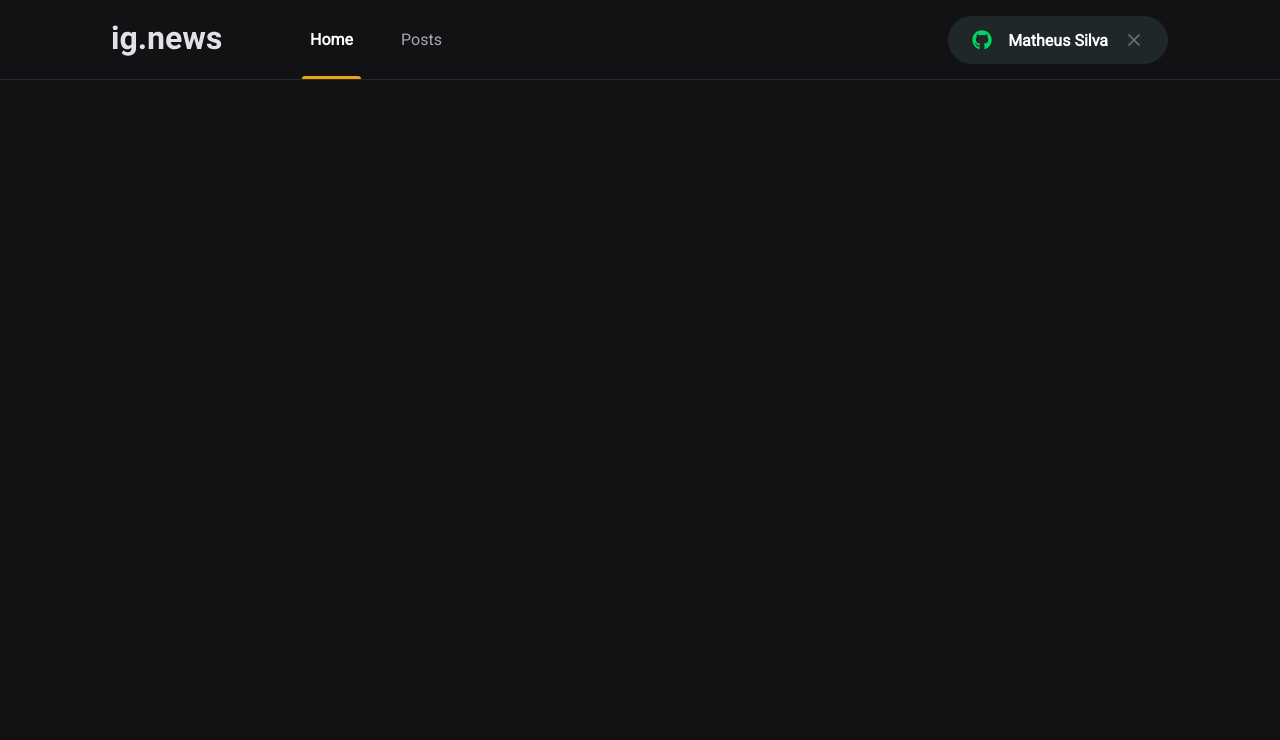
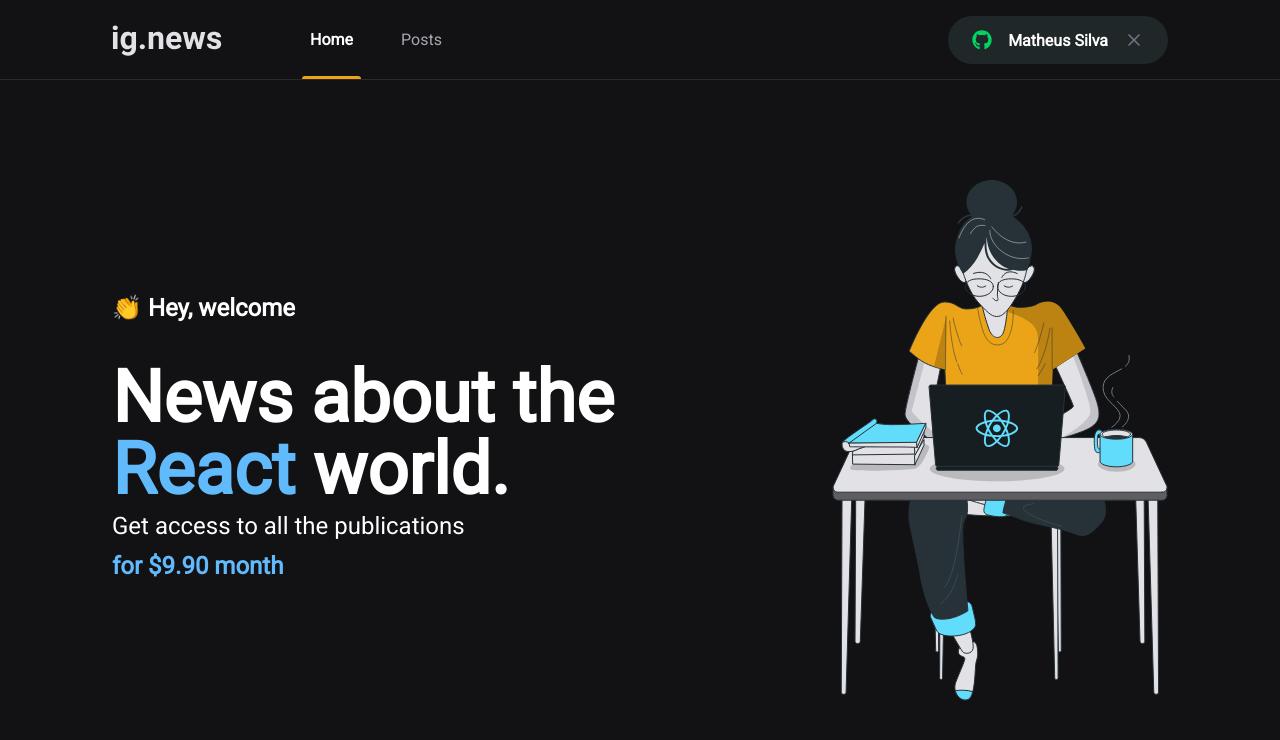
Before and after one commit to matheushdsbr/ignews, a Next.js app: page / in a window 1280 px wide. Shown: the top 740 px of the page. Built offline with nearby package versions, Linux system fonts and the light colour scheme.

Commit message:
feat: add home page

```diff
--- a/src/pages/index.tsx
+++ b/src/pages/index.tsx
@@ -1,11 +1,27 @@
 import Head from "next/head";
+import { ContentContainer, Hero } from "../styles/home";
 
 export default function Home() {
   return (
     <>
       <Head>
-        <title>Início | ig.news</title>
+        <title>Home | ig.news</title>
       </Head>
+
+      <ContentContainer>
+        <Hero>
+          <span>👏 Hey, welcome</span>
+          <h1>
+            News about the <span>React</span> world.
+          </h1>
+          <p>
+            Get access to all the publications <br />
+            <span>for $9.90 month</span>
+          </p>
+        </Hero>
+
+        <img src="/images/avatar.svg" alt="Girl Coding" />
+      </ContentContainer>
     </>
   );
 }
--- /dev/null
+++ b/src/styles/home.ts
@@ -0,0 +1,42 @@
+import styled from 'styled-components';
+
+export const ContentContainer = styled.main`
+  max-width: 1120px;
+  margin: 0 auto;
+  padding: 0 2rem;
+  height: calc(100vh - 5rem);
+
+  display: flex;
+  align-items: center;
+  justify-content: space-between;
+`;
+
+export const Hero = styled.section`
+  max-width: 600px;
+
+  > span {
+    font-size: 1.5rem;
+    font-weight: bold;
+  }
+
+  h1 {
+    font-size: 4.5rem;
+    line-height: 4.5rem;
+    font-weight: 900;
+    margin-top: 2.5rem;
+
+    span {
+      color: var(--cyan-500);
+    }
+  }
+
+  p {
+    font-size: 1.5rem;
+    line-height: 2.5rem;
+
+    span {
+      color: var(--cyan-500);
+      font-weight: bold;
+    }
+  }
+`;
```
